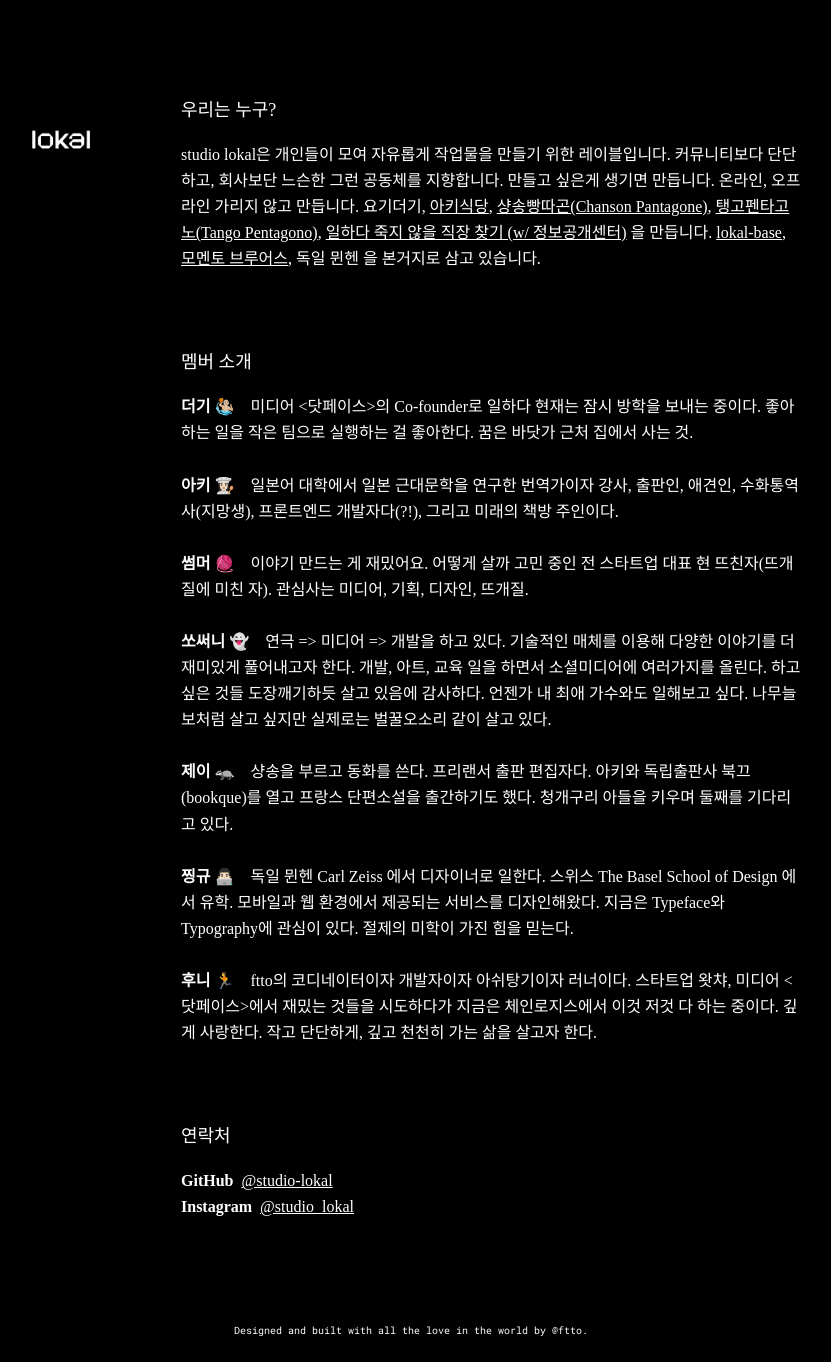
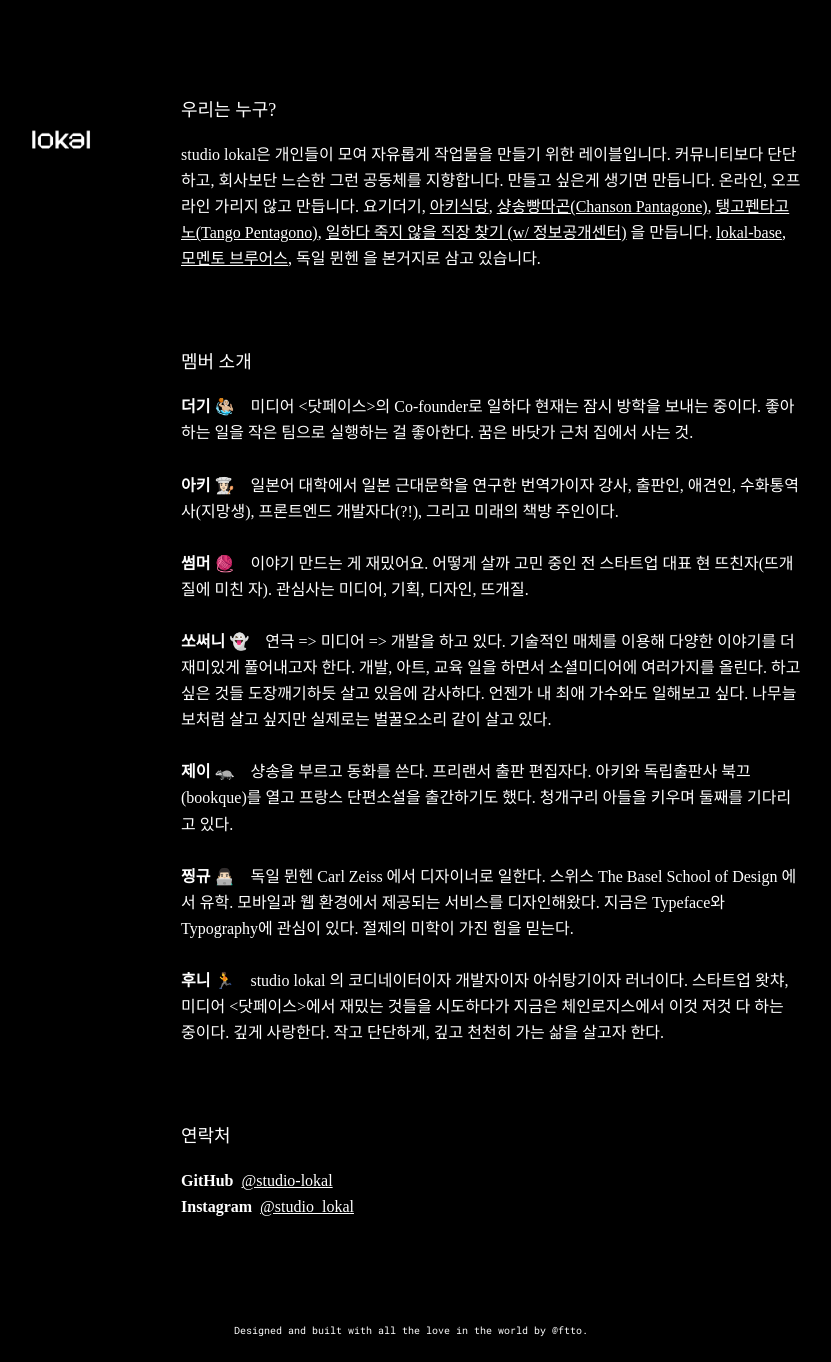
Before and after one commit to studio-lokal/studio-lokal.github.io, a Jekyll site: the page built from index.html, in a window 1280 px wide. Shown: the whole page, without its empty margins (229-1060 px from the left). Built offline with Jekyll 4.4.1, drawn with Linux system fonts in a browser that asks for light colours; some web fonts are replaced.

Commit message:
update: hoony

```diff
--- a/_data/members.yml
+++ b/_data/members.yml
@@ -18,4 +18,4 @@
   description: 독일 뮌헨 Carl Zeiss 에서 디자이너로 일한다. 스위스 The Basel School of Design 에서 유학. 모바일과 웹 환경에서 제공되는 서비스를 디자인해왔다. 지금은 Typeface와 Typography에 관심이 있다. 절제의 미학이 가진 힘을 믿는다.
 - name: 후니
   emoji: 🏃
-  description: ftto의 코디네이터이자 개발자이자 아쉬탕기이자 러너이다. 스타트업 왓챠, 미디어 <닷페이스>에서 재밌는 것들을 시도하다가 지금은 체인로지스에서 이것 저것 다 하는 중이다. 깊게 사랑한다. 작고 단단하게, 깊고 천천히 가는 삶을 살고자 한다.
+  description: studio lokal 의 코디네이터이자 개발자이자 아쉬탕기이자 러너이다. 스타트업 왓챠, 미디어 <닷페이스>에서 재밌는 것들을 시도하다가 지금은 체인로지스에서 이것 저것 다 하는 중이다. 깊게 사랑한다. 작고 단단하게, 깊고 천천히 가는 삶을 살고자 한다.
```
